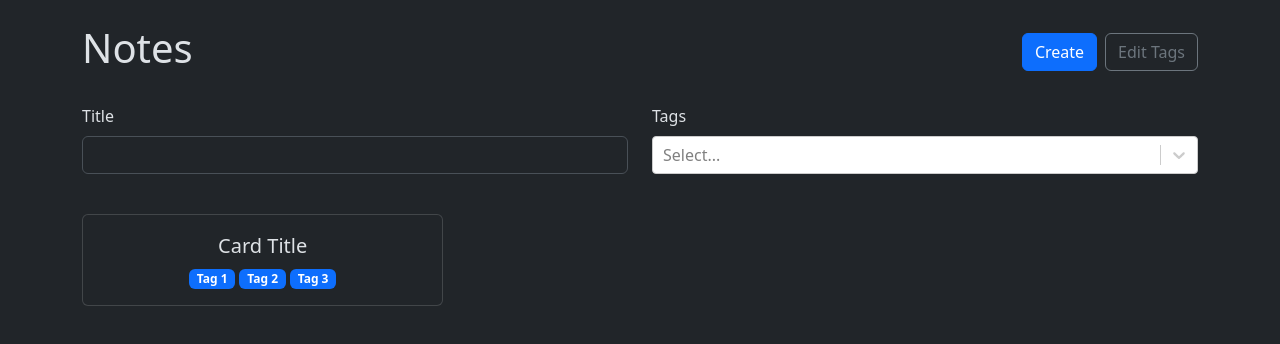
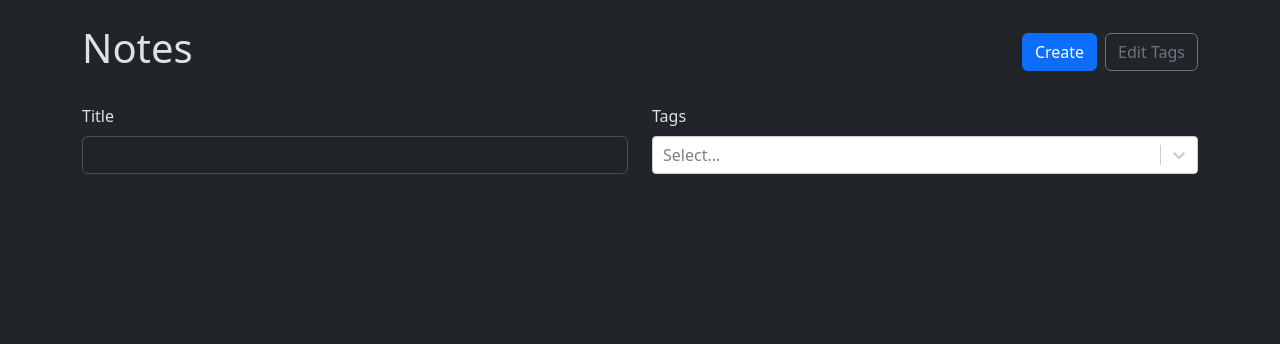
Before and after one commit to alonzojoe/react-notes-ts, a React (Vite) app: page / in a window 1280 px wide. Shown: the top 344 px of the page. Built offline with nearby package versions, Linux system fonts and the light colour scheme.

Commit message:
feat: create logic behind filteredNotes and map them in template  with NoteCard

```diff
--- a/src/App.tsx
+++ b/src/App.tsx
@@ -61,7 +61,10 @@ function App() {
   return (
     <Container className="mt-4">
       <Routes>
-        <Route path="/" element={<NoteList availableTags={tags} />} />
+        <Route
+          path="/"
+          element={<NoteList availableTags={tags} notes={noteWithTags} />}
+        />
         <Route
           path="/new"
           element={
--- a/src/pages/NoteList/NoteList.tsx
+++ b/src/pages/NoteList/NoteList.tsx
@@ -1,17 +1,31 @@
-import { useState } from "react";
+import { useMemo, useState } from "react";
 import { Row, Col, Stack, Button, Form, Card, Badge } from "react-bootstrap";
 import ReactSelect from "react-select";
 import { NoteCard } from "./components/NoteCard";
 import { Link } from "react-router-dom";
-import { Tag } from "../../App";
+import { Tag, Note } from "../../App";
 
 type NoteListProps = {
   availableTags: Tag[];
+  notes: Note[];
 };
 
-const NoteList = ({ availableTags }: NoteListProps) => {
+const NoteList = ({ availableTags, notes }: NoteListProps) => {
   const [selectedTags, setSelectedTags] = useState<Tag[]>([]);
   const [title, setTitle] = useState("");
+
+  const filteredNotes = useMemo(() => {
+    return notes.filter((note) => {
+      return (
+        (title === "" ||
+          note.title.toLowerCase().includes(title.toLowerCase())) &&
+        (selectedTags.length === 0 ||
+          selectedTags.every((tag) =>
+            note.tags.some((noteTag) => noteTag.id === tag.id)
+          ))
+      );
+    });
+  }, [title, selectedTags, notes]);
 
   return (
     <>
@@ -67,9 +81,11 @@ const NoteList = ({ availableTags }: NoteListProps) => {
         </Row>
       </Form>
       <Row xs={1} sm={2} lg={3} className="g-3 mt-3">
-        <Col>
-          <NoteCard />
-        </Col>
+        {filteredNotes.map((note) => (
+          <Col key={note.id}>
+            <NoteCard />
+          </Col>
+        ))}
       </Row>
     </>
   );
```
